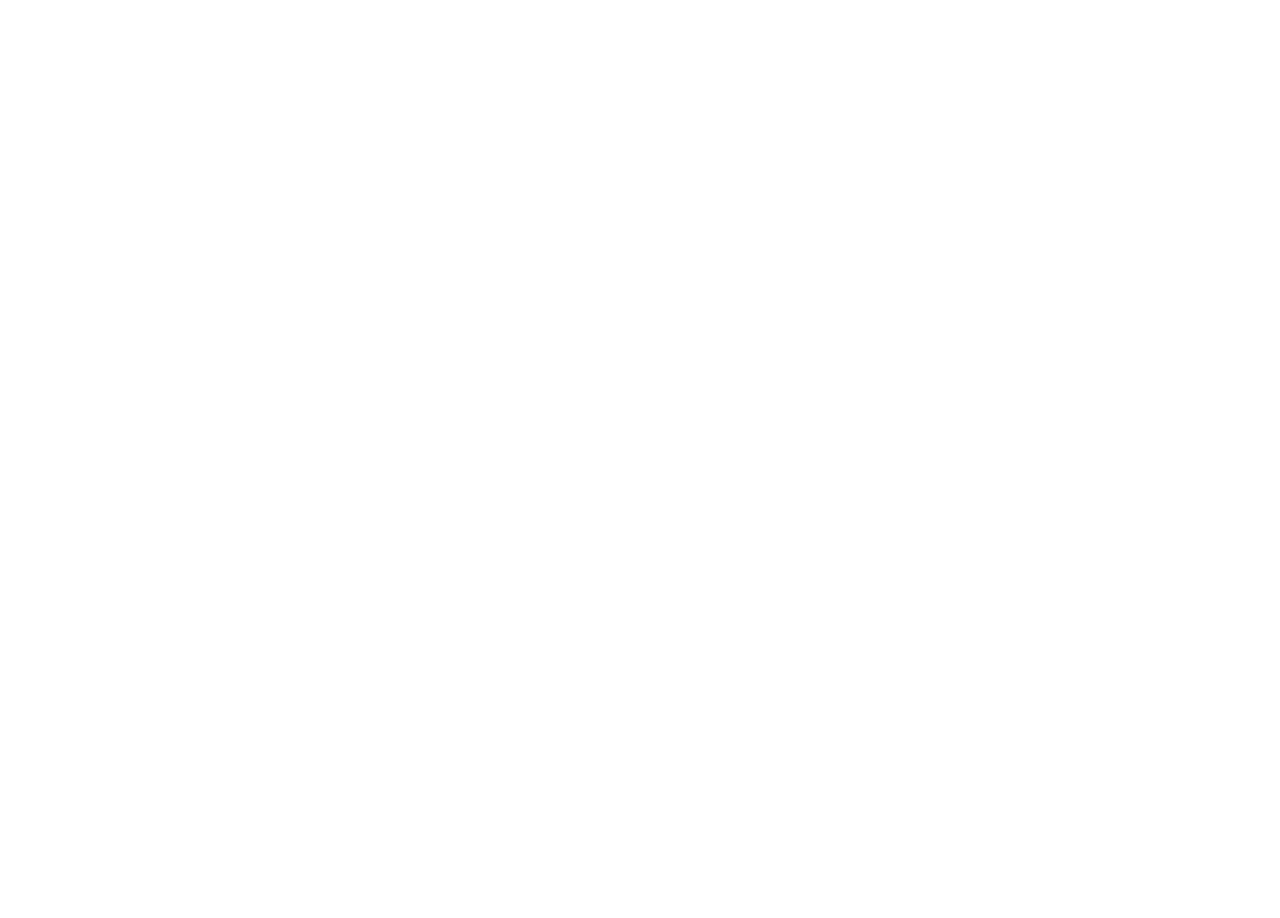
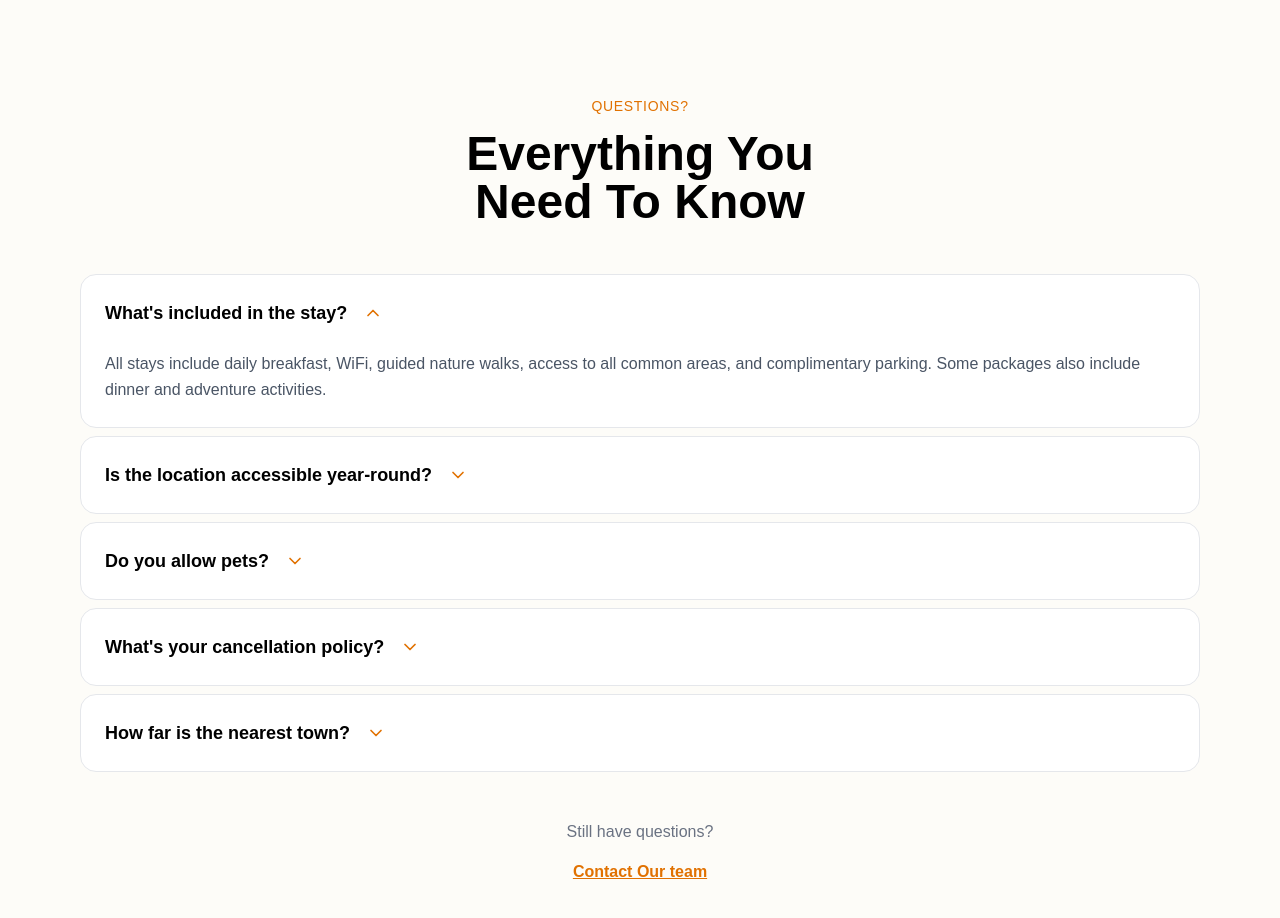
Before and after one commit to moshahidraza1/hotel-booking, a Next.js app: page / in a window 1280 px wide. Shown: the part 3420-4338 px from the top of the page. Before the commit the page ends 3418 px from the top, so only its background shows below. Built offline with nearby package versions, Linux system fonts and the light colour scheme.

Commit message:
add: FAQ's section

```diff
--- /dev/null
+++ b/app/components/FAQ.tsx
@@ -0,0 +1,65 @@
+'use client'
+import { ChevronDown } from 'lucide-react';
+import React, { useState } from 'react'
+
+const FAQ = () => {
+    const [openIndex, setOpenIndex] = useState<number|null>(0);
+    const faqs = [
+    {
+      question: "What's included in the stay?",
+      answer: "All stays include daily breakfast, WiFi, guided nature walks, access to all common areas, and complimentary parking. Some packages also include dinner and adventure activities."
+    },
+    {
+      question: "Is the location accessible year-round?",
+      answer: "Yes! While winter (December-February) offers snowy landscapes, summer (May-September) is ideal for trekking. We recommend 4WD vehicles during monsoon season."
+    },
+    {
+      question: "Do you allow pets?",
+      answer: "We love furry friends! Small to medium-sized dogs are welcome with prior notice. A small cleaning fee applies."
+    },
+    {
+      question: "What's your cancellation policy?",
+      answer: "Free cancellation up to 7 days before check-in. Cancellations within 7 days receive a 50% refund. No refunds for same-day cancellations."
+    },
+    {
+      question: "How far is the nearest town?",
+      answer: "The property is 45 minutes from the main town. We provide grocery shopping services and can arrange transportation for an additional fee."
+    }
+]
+
+  return (
+    <section className='w-full py-24 px-6 md:px-20 bg-[#FDFCF8]'>
+        <div className='text-center mb-12'>
+            <span className='text-amber-600 font-medium tracking-wider text-sm uppercase'>Questions?</span>
+            <h2 className='text-4xl md:text-5xl font-bold text-black mt-3'>
+            Everything You <br/> Need To Know
+            </h2>
+            </div>
+
+            {/* Faq's and answers */}
+            <div>
+                {faqs.map((faq, index) => (
+                    <div key={index} className='bg-white rounded-2xl border border-gray-200 overflow-hidden  transition-all mb-2'>
+                        <button onClick={()=> setOpenIndex(openIndex === index? null: index)} className='width-full flex justify-between items-center p-6 text-left hover:bg-gray-50 transition-colors'>
+                            <span className='font-semibold text-black text-lg pr-4'>{faq.question}</span>
+                            <ChevronDown size={20} className={`shrink-0 text-amber-600 transition-transform duration-300 ${openIndex === index ? 'rotate-180': ''} `}/>
+                        </button>
+
+                        <div className={`overflow-hidden transition-all duration-300 ${openIndex === index ? 'max-h-96': 'max-h-0'}`}>
+                            <p className='px-6 pb-6 text-gray-600 leading-relaxed'>{faq.answer}</p>
+                        </div>
+                    </div>
+                ))}
+            </div>
+
+            {/* Contact CTA */}
+            <div className='mt-12 text-center'>
+                <p className='text-gray-500 mb-4'>Still have questions?</p>
+                <button className='text-amber-600 font-semibold hover:text-amber-700 transition-colors underline'>Contact Our team</button>
+            </div>
+
+    </section>
+  )
+}
+
+export default FAQ
--- a/app/page.tsx
+++ b/app/page.tsx
@@ -3,6 +3,7 @@
 import FeaturedStays from "./components/FeaturedStays";
 import Experience from "./components/Experience";
 import Testimonials from "./components/Testimonials";
+import FAQ from "./components/FAQ";
 
 export default function Home() {
   return (
@@ -11,6 +12,7 @@
     <FeaturedStays/>
     <Experience/>
     <Testimonials/>
+    <FAQ/>
     </>
   );
 }
```
